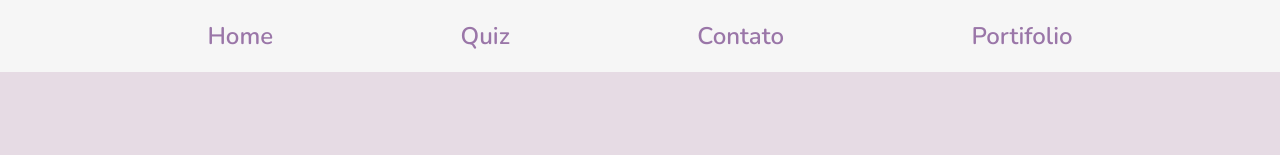
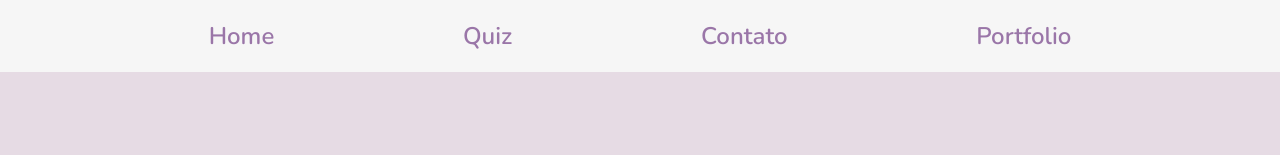
Before and after one commit to bellabrandoni/quizdasprincesas, a React (Create React App) app: page / in a window 1280 px wide. Shown: the top 155 px of the page. Built offline with nearby package versions, Linux system fonts and the light colour scheme.

Commit message:
alteracao no portifolio

```diff
--- a/src/components/Menu/Menu.jsx
+++ b/src/components/Menu/Menu.jsx
@@ -16,7 +16,7 @@ const Menu = () => {
             </li>
 
             <li>
-                <Link to='/Portifolio'>Portifolio</Link>
+                <Link to='/Portifolio'>Portfolio</Link>
             </li>
         </ul>
     )
```
